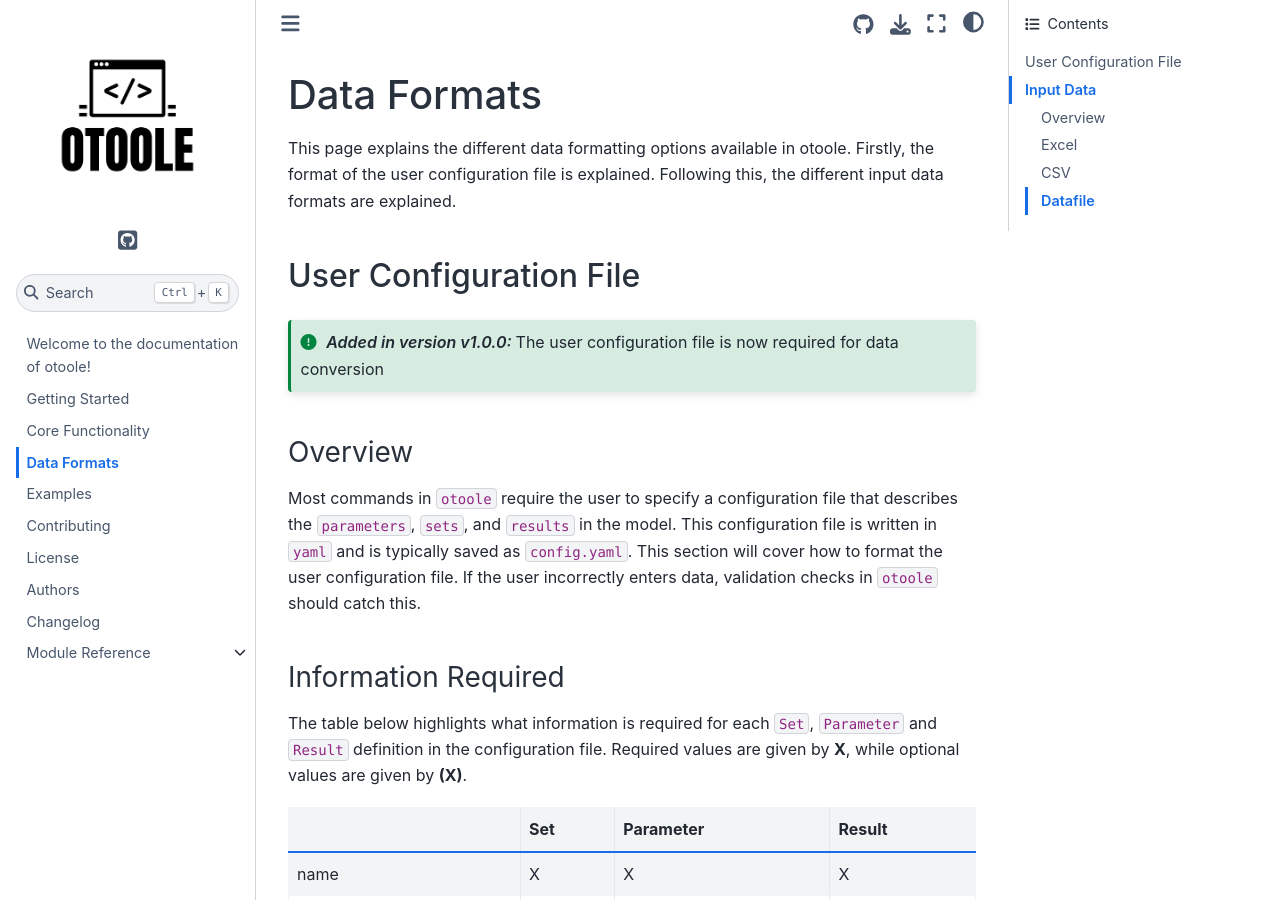
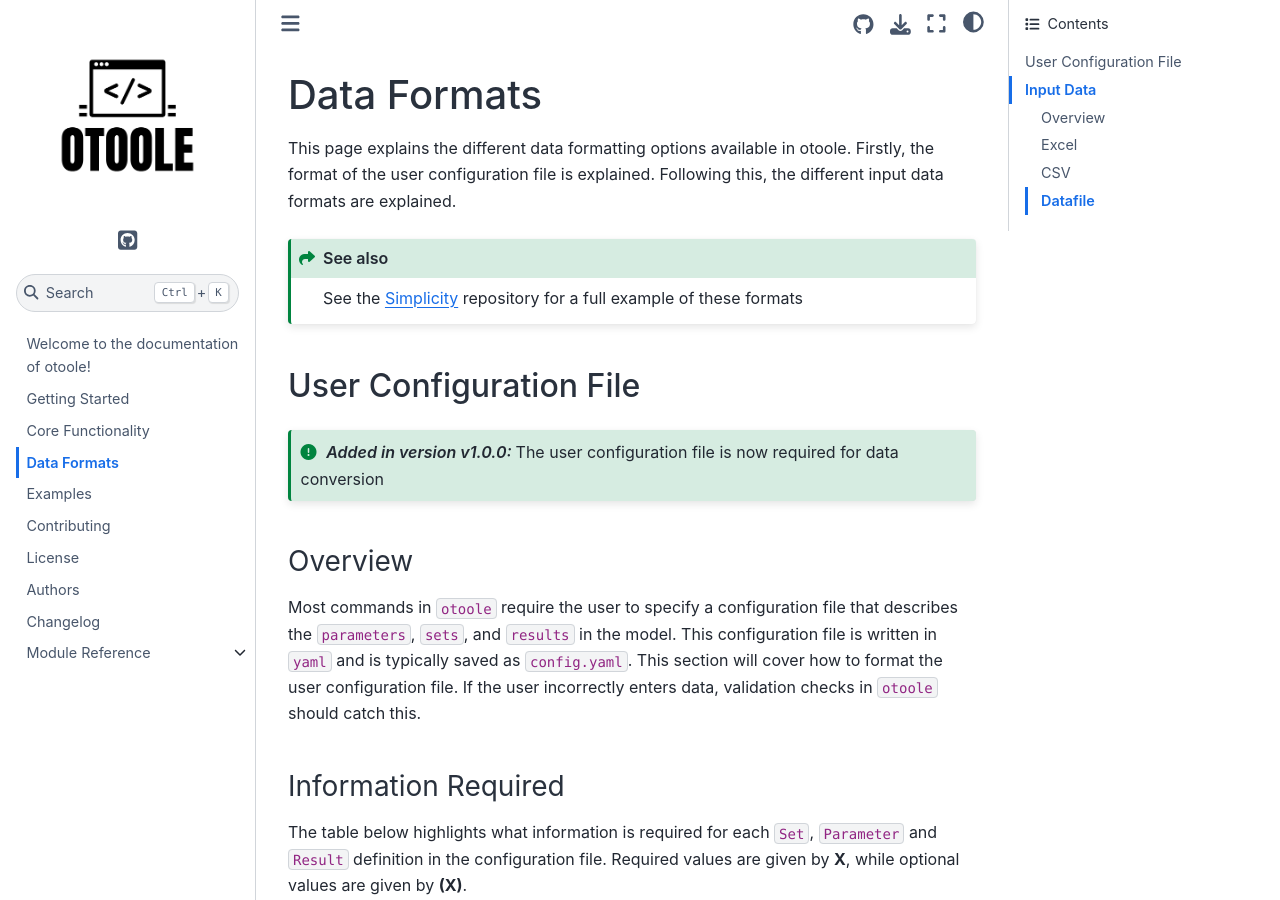
Before and after one commit to OSeMOSYS/otoole, a Sphinx documentation site: the page built from docs/data.rst, in a window 1280 px wide and 900 px high. Built offline with Sphinx 7.4.7 and the Sphinx Book theme 1.1.4, drawn with Linux system fonts in a browser that asks for light colours; some of the changed text lies outside the part shown.

```diff
--- a/docs/data.rst
+++ b/docs/data.rst
@@ -7,6 +7,9 @@
 This page explains the different data formatting options available in otoole. Firstly,
 the format of the user configuration file is explained. Following this, the different
 input data formats are explained.
+
+.. SEEALSO::
+   See the Simplicity_ repository for a full example of these formats
 
 User Configuration File
 -----------------------
```
Also changed, not shown: other parts of docs/data.rst (+0 -3 lines).
